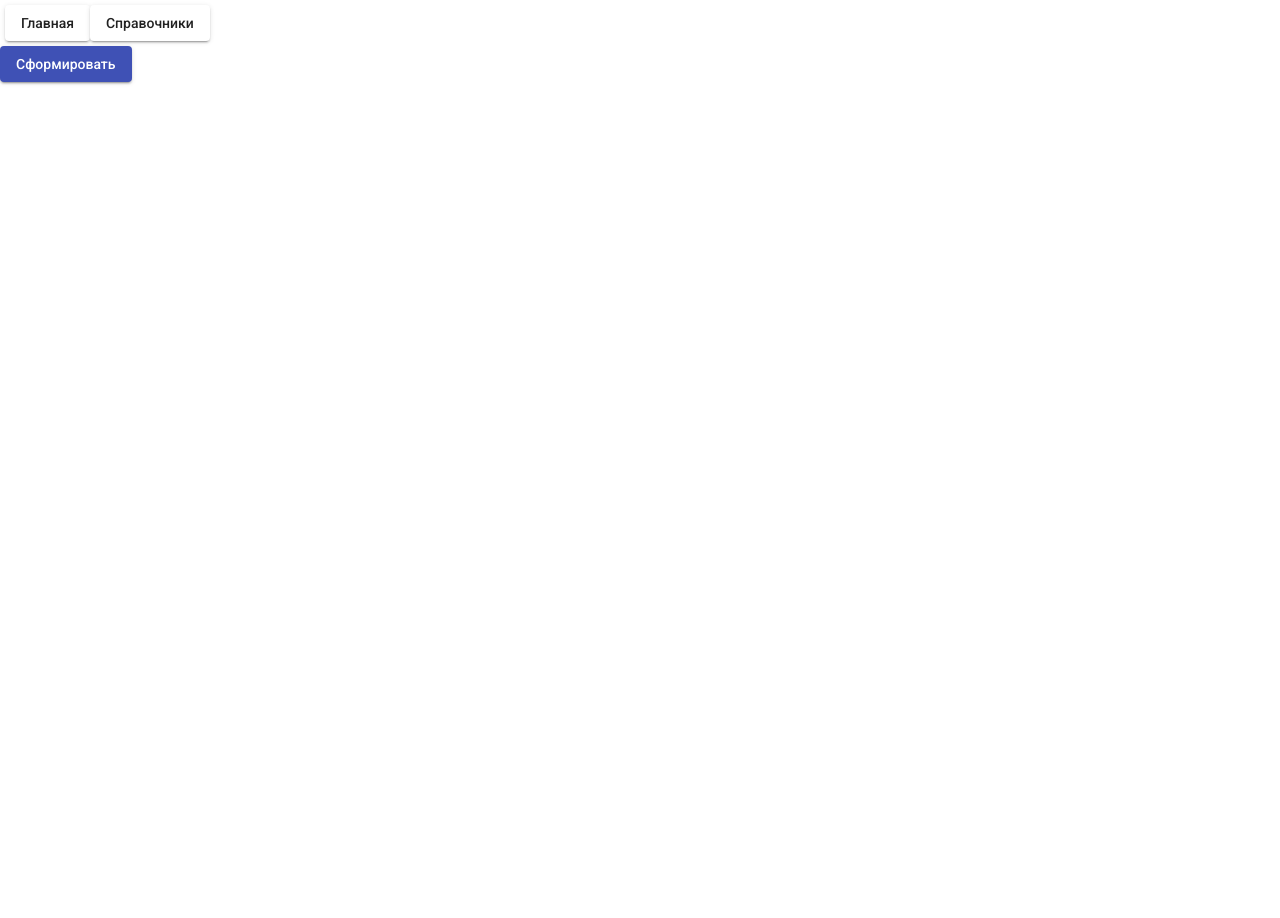
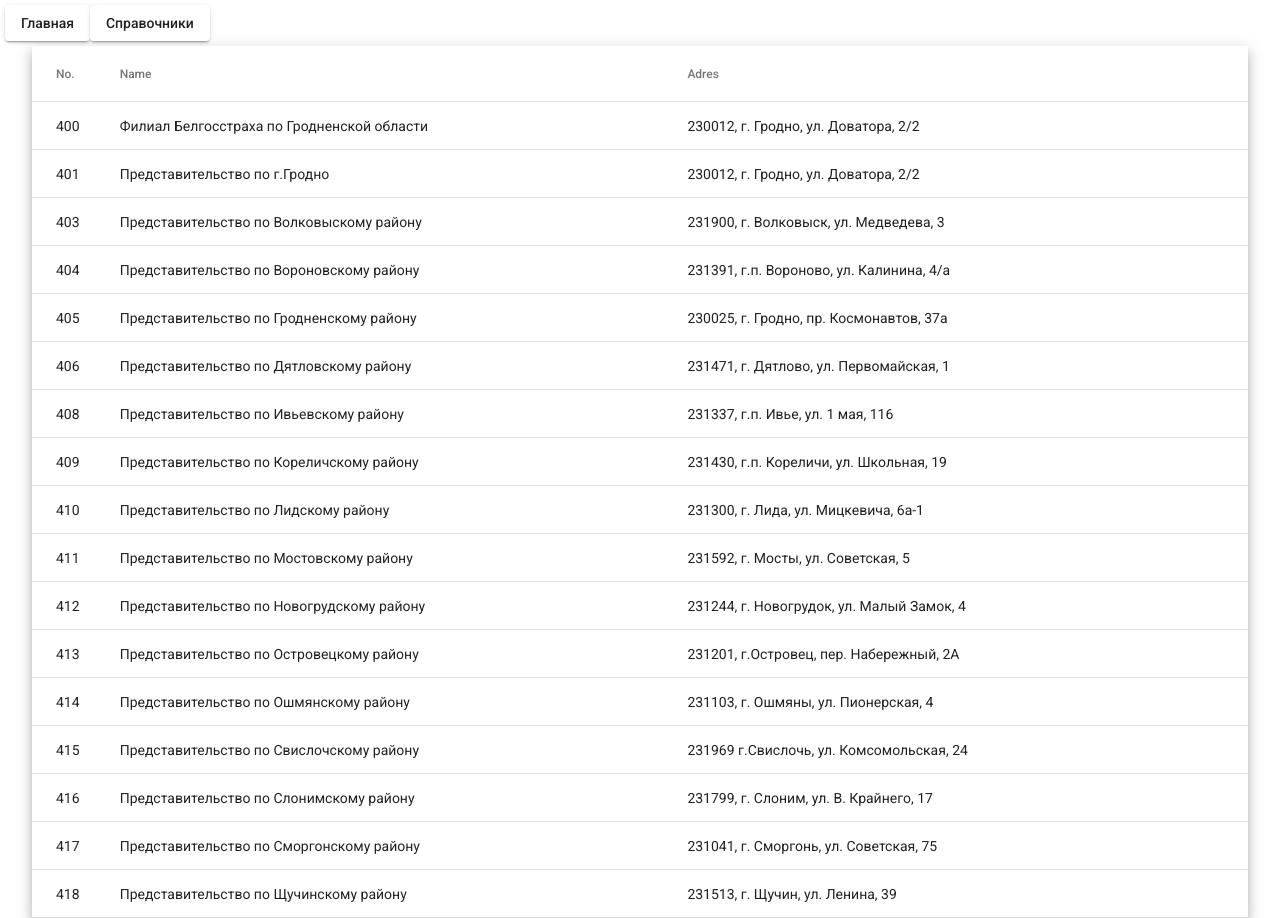
Before and after one commit to Martiniks/accTech, an Angular app: page /offices2 in a window 1280 px wide. Before the commit the page ends 805 px from the top, so only its background shows below. Built offline with nearby package versions, Linux system fonts and the light colour scheme.

Commit message:
Offices 2 with child-parrent

```diff
--- a/src/app/app-routing.module.ts
+++ b/src/app/app-routing.module.ts
@@ -3,7 +3,7 @@
 import { NotfoundComponent } from './components/notfound/notfound.component';
 import { OfficesContainer } from './components/offices/offices.container';
 import { AboutComponent } from './components/about/about.component';
-import { Offices2Container } from './components/offices2/offices2.Container';
+import { Offices2Container } from './components/offices2/offices2sm.container';
 
 const routes: Routes = [
   // { path: '', pathMatch: 'full', redirectTo: 'offices' },
--- a/src/app/app.module.ts
+++ b/src/app/app.module.ts
@@ -14,7 +14,7 @@
 import { MatTableModule } from '@angular/material/table';
 import { AboutComponent } from './components/about/about.component';
 import { Offices2Component } from './components/offices2/offices2.component';
-import { Offices2Container } from './components/offices2/offices2.Container';
+import { Offices2Container } from './components/offices2/offices2sm.container';
 
 
 @NgModule({
--- a/src/app/components/offices2/offices2.component.html
+++ b/src/app/components/offices2/offices2.component.html
@@ -1,6 +1,8 @@
+<!-- Кнопка пока не нужна. Данные получаем при создании компонента ngOninit
 <div >
     <button mat-raised-button color="primary" (click)="click()">Сформировать</button>
-</div>
+</div>-->
+
 <div class="my-flex-container" *ngIf="data" >
 <table mat-table [dataSource]="data.arrTab" class="mat-elevation-z8">
 
--- a/src/app/components/offices2/offices2.component.ts
+++ b/src/app/components/offices2/offices2.component.ts
@@ -1,5 +1,5 @@
-import { ChangeDetectionStrategy, Component, EventEmitter, Input,  Output } from '@angular/core';
-import { IData2 } from './offices2.Container';
+import { ChangeDetectionStrategy, Component, Input } from '@angular/core';
+import { IData2 } from './offices2sm.container';
 
 @Component({
   selector: 'app-offices2-dumb',
@@ -9,14 +9,15 @@
 })
 export class Offices2Component  {
   @Input() data: IData2 | null = null;
-  @Output() submit = new EventEmitter<any>();
+  // @Output() submit = new EventEmitter<any>();
 
   displayedColumns: string[] = ['id', 'name', 'adres'];
   constructor() {
   }
 
-  click(): void {
-    this.submit.emit({a: 'A'});
-  }
+ //  Кнопку пока не используем
+ // click(): void {
+ //    this.submit.emit({a: 'A'});
+ // }
 
 }
--- a/src/app/components/offices2/offices2.container.ts
+++ /dev/null
@@ -1,46 +0,0 @@
-import { ChangeDetectionStrategy, Component } from '@angular/core';
-import { tap } from 'rxjs/operators';
-import { HttpService } from '../../services/http.service';
-import { Observable } from 'rxjs';
-
-export interface IData2 {
-  arrTab: PeriodicElement[];
-  time: string;
-  model: string;
-}
-
-export interface PeriodicElement {
-  id: string;
-  name: string;
-  adres: string;
-  director?: string;
-  glbuh?: string;
-  zamdir?: string;
-}
-
-
-@Component({
-  selector: 'app-offices2',
-  template: `
-    <app-offices2-dumb
-      [data]="data$ | async"
-      (submit)="getTab($event)"
-    ></app-offices2-dumb>
-  `,
-  changeDetection: ChangeDetectionStrategy.OnPush,
-})
-export class Offices2Container  {
-  data$: Observable<IData2> | undefined;
-
-  constructor(
-    private httpService: HttpService,
-    ) {
-  }
-
-  getTab(param: any ):void {
-    console.log('>> param', param);
-    this.data$ = this.httpService.getTab().pipe(tap(val => console.log(val)))
-    console.log('>>getTab');
-  }
-
-}
--- /dev/null
+++ b/src/app/components/offices2/offices2sm.container.ts
@@ -0,0 +1,49 @@
+import { ChangeDetectionStrategy, Component, OnInit } from '@angular/core';
+import { tap } from 'rxjs/operators';
+import { HttpService } from '../../services/http.service';
+import { Observable } from 'rxjs';
+
+export interface IData2 {
+  arrTab: any[];
+  time: string;
+  model: string;
+}
+
+// не используется пока - или совсем не нужен
+// export interface PeriodicElement {
+//   id: string;
+//   name: string;
+//   adres: string;
+//   director?: string;
+//   glbuh?: string;
+//   zamdir?: string;
+// }
+
+@Component({
+  selector: 'app-offices2',
+  template: `
+    <app-offices2-dumb
+      [data]="data$ | async"
+    >... идет загрузка</app-offices2-dumb>
+    <!--      (submit)="submit($event)"-->
+  `,
+  changeDetection: ChangeDetectionStrategy.OnPush,
+})
+export class Offices2Container implements OnInit {
+  data$: Observable<IData2> | undefined;
+
+  constructor(
+    private httpService: HttpService,
+    ) {
+  }
+
+  submit(param: any ):void {
+    console.log('>>getTab', param);
+    this.data$ = this.httpService.getTab().pipe(tap(val => console.log(val)))
+  }
+
+  ngOnInit() {
+    this.submit('вызвано из = ngOnInit');
+  }
+
+}
```
